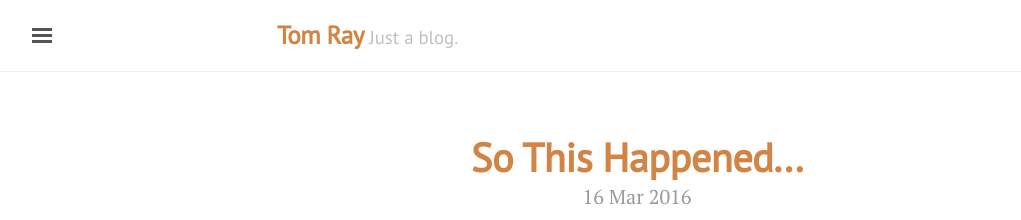
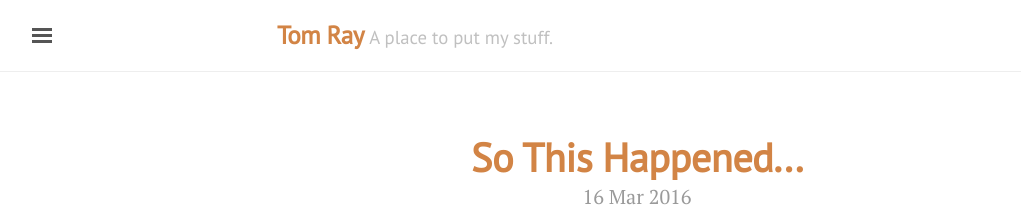
Before and after one commit to tmray/tmray.github.com, a Jekyll site: the page built from index.html, in a window 1280 px wide and 900 px high. Shown: the top 220 px of the window, without its empty margins (3-1024 px from the left). Built offline with Jekyll 4.4.1, drawn with Linux system fonts in a browser that asks for light colours; the list of posts is cut into pages by our own code.

Commit message:
updated tagline

```diff
--- a/_config.yml
+++ b/_config.yml
@@ -6,7 +6,7 @@ permalink:           pretty
 
 # Setup
 title:               Tom Ray
-tagline:             'Just a blog.'
+tagline:             'A place to put my stuff.'
 description:         'The thoughts of a man who has nothing relevant on his mind. Made by <a href="https://twitter.com/tmray" target="_blank">@tmray</a>.'
 url:                 http://tmray.github.io
 baseurl:             ''
```
